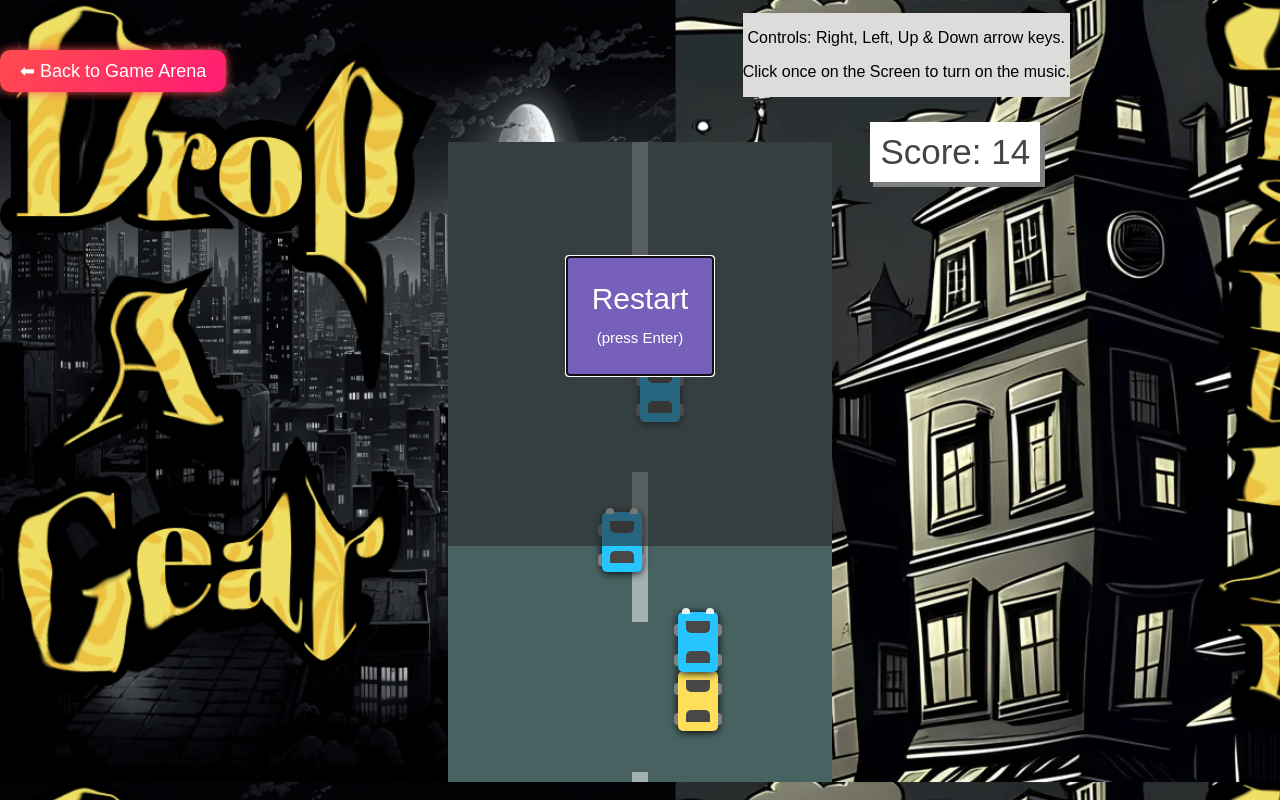
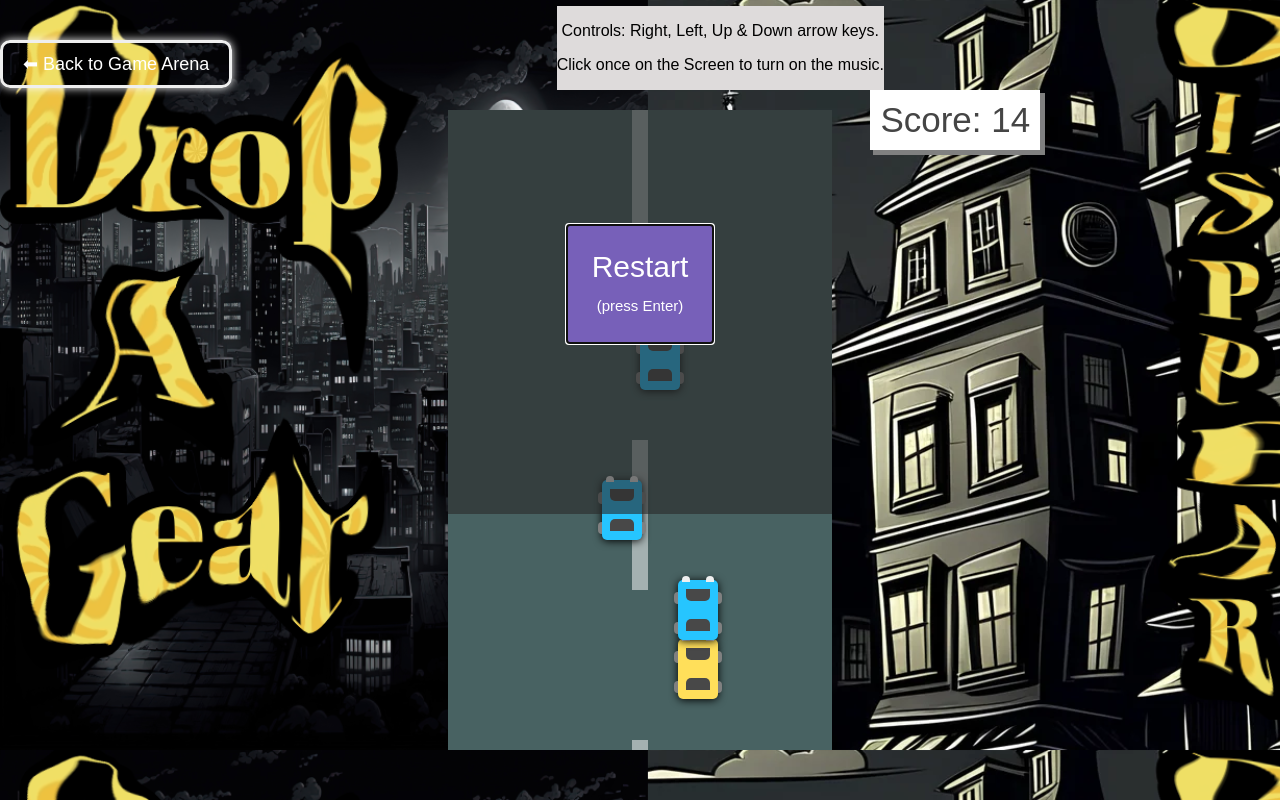
Before and after one commit to Vinayak-2005-26/Racing_Game_Html_Project, a plain HTML site: page index.html in a window 1280 px wide. Drawn offline with nearby package versions, Linux system fonts and the light colour scheme.

Commit message:
Update style.css

```diff
--- a/style.css
+++ b/style.css
@@ -168,7 +168,7 @@ body {
 text-align: center;
 display: inline-block;
 background-color: rgb(222, 219, 219);
-margin-left: 40%;
+margin-left: 25%;
 margin-top: 6px;
 }
 #donate{
@@ -213,15 +213,15 @@ margin-top: 6px;
 
     .hi {
       display: inline-block;
-      margin-bottom: 30px;
       padding: 10px 20px;
       font-size: 14px;
-      background: linear-gradient(135deg, #ff4d4d, #ff1a75);
+      border: #efefef 3px solid;
       color: white;
       text-decoration: none;
       border-radius: 10px;
-      box-shadow: 0 0 10px #ff4d4d;
+      box-shadow: 0 0 10px #fafafa;
       transition: all 0.3s;
+      margin-right: 0px;
     }
 
     .hi:hover {
@@ -230,6 +230,6 @@ margin-top: 6px;
     }
 
     .hi {
-      margin-top: 50px;
+      margin-top: 10px;
       font-size: 18px;
     }
```
